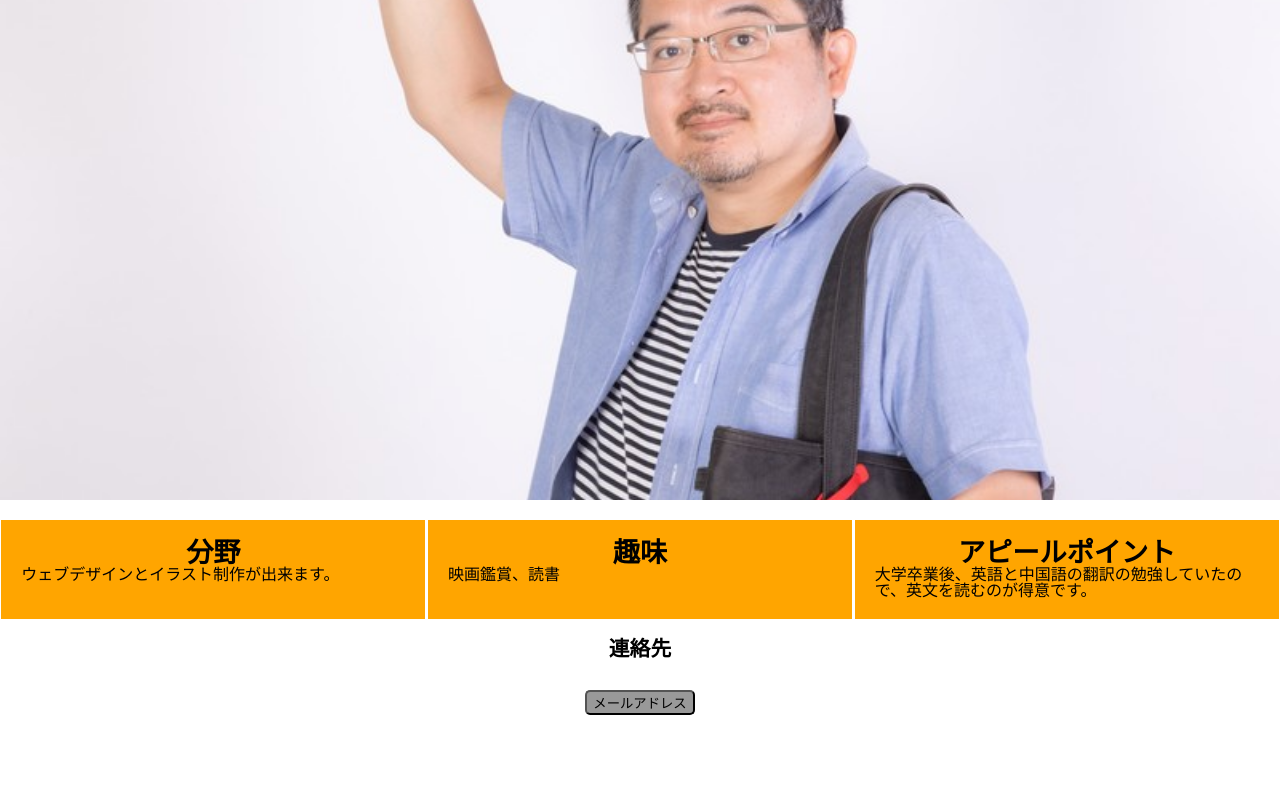
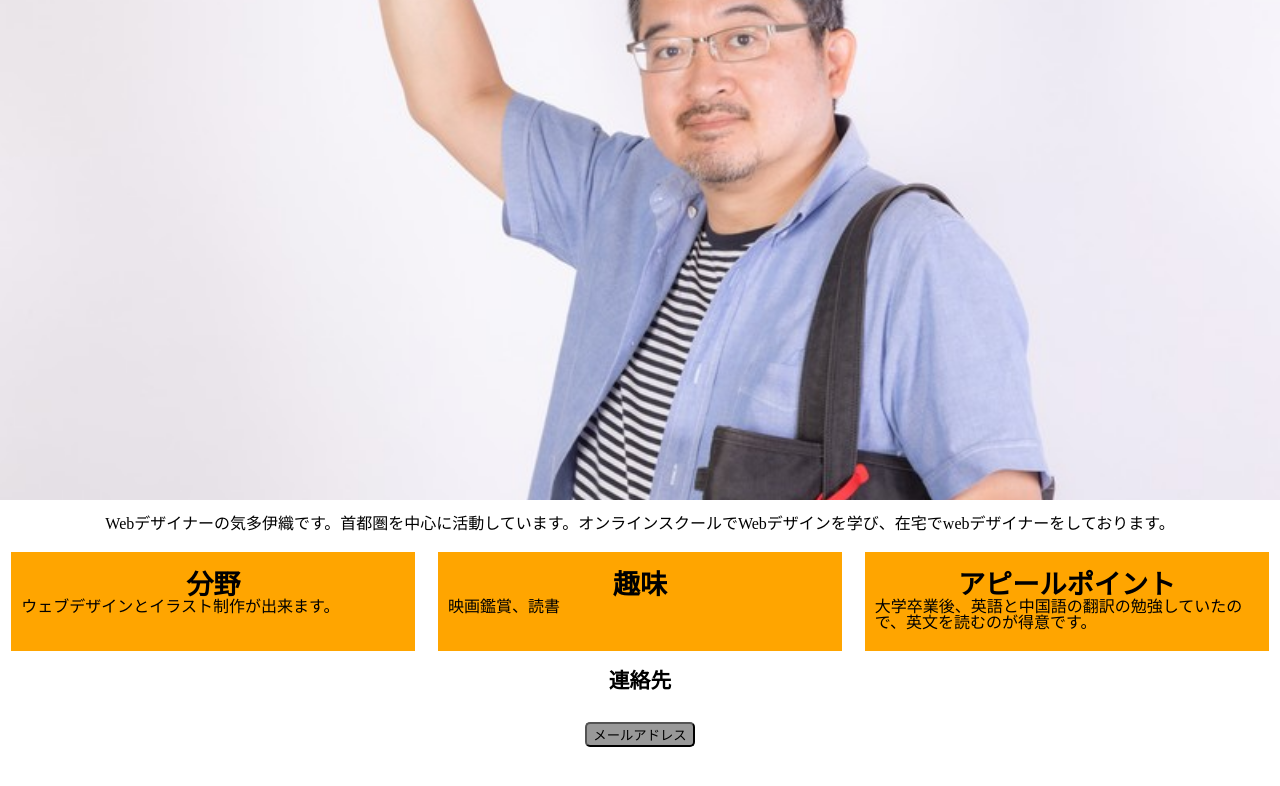
Before and after one commit to iori77/responsive-site, a plain HTML site: page index.html in a window 1280 px wide. Drawn offline with nearby package versions, Linux system fonts and the light colour scheme.

Commit message:
first commit

```diff
--- a/index.html
+++ b/index.html
@@ -19,6 +19,9 @@
     </div>
  </header>
 
+ 　<div class="profile">
+    <p>Webデザイナーの気多伊織です。首都圏を中心に活動しています。オンラインスクールでWebデザインを学び、在宅でwebデザイナーをしております。</p>
+    </div>
 
     <div class="container">
         <div class="box">
--- a/style.scss
+++ b/style.scss
@@ -15,7 +15,7 @@
   .box {
     width: 30%;
     background-color:#ffa500;
-    padding: 20px;
+    padding: 20px 10px 20px 10px;
   }
     h2 {
       text-align: center;
@@ -56,3 +56,7 @@ footer {
   height:250px;
  }
 }
+
+ .profile{
+   text-align: center;
+ }
```
Also changed, not shown: style.css, 1 other file.
